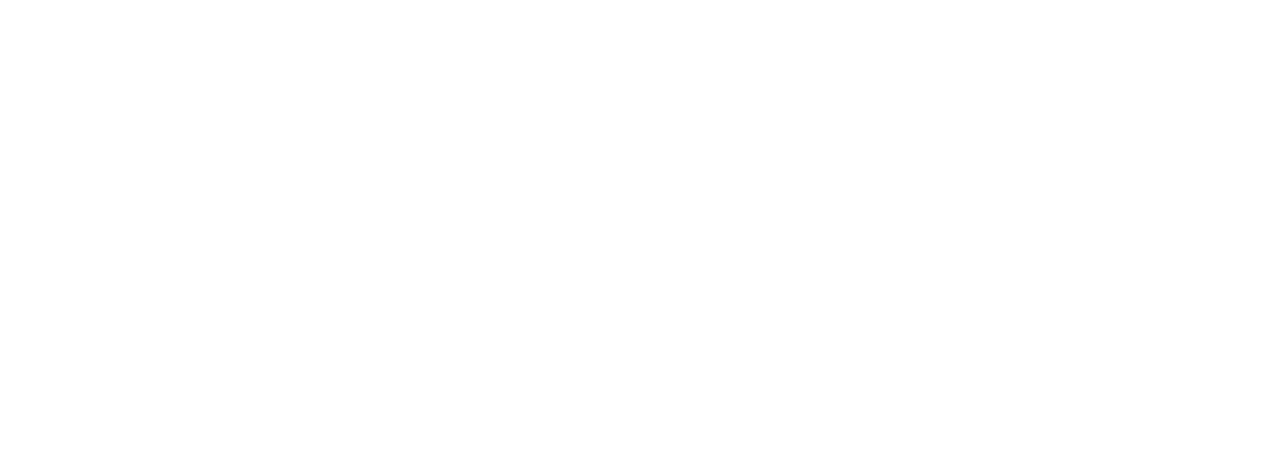
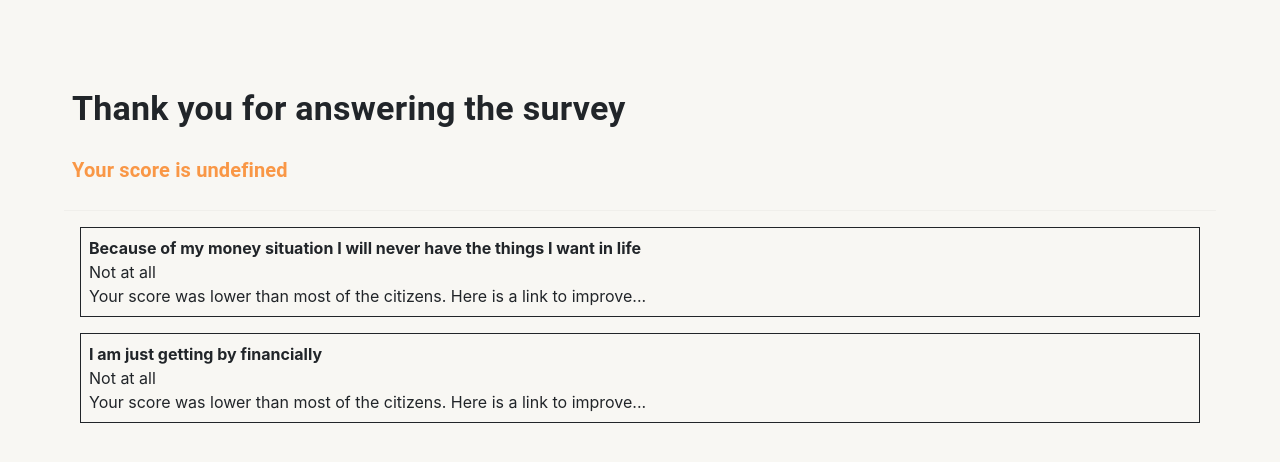
Before and after one commit to debic/financialWellbeing, a React (Create React App) app: page /FormResults in a window 1280 px wide. Before the commit this address had no page. Shown: the top 462 px of the page. Built offline with nearby package versions, Linux system fonts and the light colour scheme.

Commit message:
Form results page

```diff
--- a/src/App.js
+++ b/src/App.js
@@ -1,5 +1,6 @@
 import './App.css';
 import FormPage from './Pages/FormPage';
+import FormResults from './Pages/FormResults';
 
 import Dashboard from './Pages/Dashboard';
 import { BrowserRouter, Routes, Route } from "react-router-dom";
@@ -13,6 +14,7 @@
       <Routes>
       <Route path="/" element={ <Dashboard/>}/>
       <Route path="/FormPage" element={ <FormPage/>}/>
+      <Route path="/FormResults" element={ <FormResults/>}/>
       </Routes>
       </header>
     </div>
--- a/src/Pages/FormResults.js
+++ b/src/Pages/FormResults.js
@@ -1,4 +1,4 @@
-import { CardContent, Container, Divider, Typography, Grid } from '@mui/material';
+import { CardContent, Container, Divider, Typography, Grid, Box } from '@mui/material';
 import React from 'react'
 
 export default function FormResults(props) {
@@ -16,9 +16,17 @@
 
             <Divider />
             <CardContent>
-                <Grid container spacing={5}>
+                <Grid container sx={{ border: 1, mb: 2, flexDirection: 'column', alignItems: 'flex-start', p:1 }}>
+                    <Box sx={{fontWeight: 'bold'}}>Because of my money situation I will never have the things I want in life</Box>
+                    <Box>Not at all</Box>
+                    <Box>Your score was lower than most of the citizens. Here is a link to improve... </Box>
+                </Grid>
+                <Grid container sx={{ border: 1, mb: 2, flexDirection: 'column', alignItems: 'flex-start', p:1 }}>
+                    <Box sx={{fontWeight: 'bold'}}>I am just getting by financially</Box>
+                    <Box>Not at all</Box>
+                    <Box>Your score was lower than most of the citizens. Here is a link to improve...</Box>
+                </Grid>
 
-                </Grid>
             </CardContent>
 
         </Container>
```
